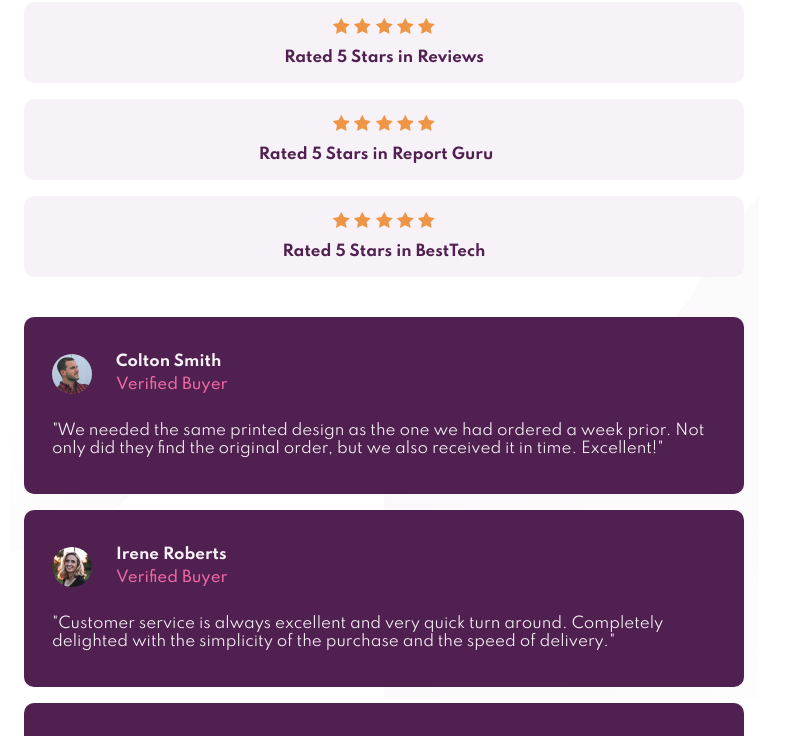
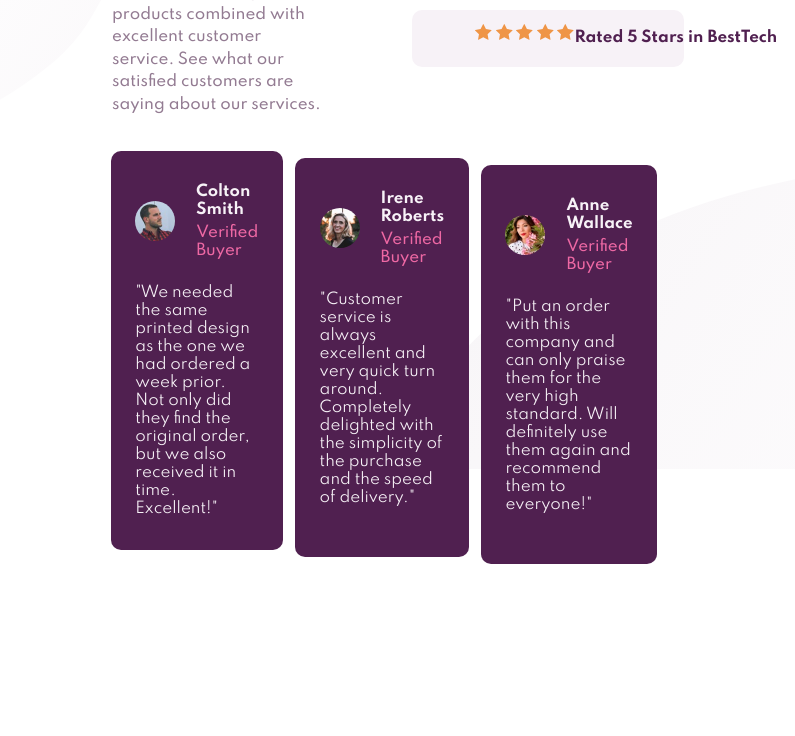
Before and after one commit to ismailcet/FrontendMentor-SocialProof, a plain HTML site: page index.html in a window 768 px wide. Shown: the part 204-940 px from the top of the page, 795 px wide, since content can reach past the window. After the commit the page ends 824 px from the top, so only its background shows below. Drawn offline with Linux system fonts and the light colour scheme.

Commit message:
Social proof section challenge hub

```diff
--- a/style.css
+++ b/style.css
@@ -20,13 +20,13 @@
   box-sizing: border-box;
 }
 html {
+  font-size: 16px;
   background-image: url(images/bg-pattern-top-mobile.svg),
     url(images/bg-pattern-bottom-mobile.svg);
   background-repeat: no-repeat, no-repeat;
   background-position: right 50vw bottom 50vh, left 50vw top 50vh;
 }
 body {
-  font-size: 16px;
   font-family: var(--ff--primary);
 }
 ul {
@@ -119,9 +119,83 @@ a {
   color: var(--clr-Soft-Pink);
 }
 /* Responsive Design */
-
+/* Tablet */
+@media screen and (max-width: 63em) and (min-width: 40em) {
+  html {
+    background-image: url(images/bg-pattern-top-desktop.svg),
+      url(images/bg-pattern-bottom-desktop.svg);
+    background-repeat: no-repeat, no-repeat;
+    background-position: right 40vw bottom 60vh, left 50vw top 0vh;
+    font-size: 14px;
+  }
+  body {
+    font-size: 14px;
+  }
+  .section {
+    margin: 5rem 8rem;
+  }
+  .section-center {
+    display: flex;
+    flex-wrap: wrap;
+  }
+  .header {
+    width: 50%;
+  }
+  .header-title {
+    margin: 0 0 0.5rem 0;
+    font-size: 30px;
+    text-align: left;
+  }
+  .header-info {
+    text-indent: 0;
+    text-align: left;
+    padding-right: 4.375rem;
+  }
+  .stars {
+    width: 50%;
+  }
+  .star {
+    display: flex;
+    align-items: center;
+    justify-content: space-around;
+  }
+  .fiveStar {
+    white-space: nowrap;
+  }
+  .star:nth-child(2) {
+    position: relative;
+    left: 1rem;
+  }
+  .star:nth-child(2) .stars-info {
+    margin-left: 0;
+  }
+  .star:last-child {
+    position: relative;
+    left: 2rem;
+  }
+  .people {
+    width: 100%;
+    display: flex;
+    justify-content: center;
+  }
+  .person {
+    margin-bottom: 0;
+    width: 350px;
+  }
+  .person:not(.person:last-child) {
+    margin-right: 0.875rem;
+  }
+  #irene {
+    position: relative;
+    top: 0.5rem;
+  }
+  #anne {
+    position: relative;
+    top: 1rem;
+  }
+}
 /* Desktop */
-@media screen and (min-width: 56em) {
+@media screen and (min-width: 63em) {
   html {
     background-image: url(images/bg-pattern-top-desktop.svg),
       url(images/bg-pattern-bottom-desktop.svg);
@@ -148,6 +222,9 @@ a {
     text-indent: 0;
     text-align: left;
     padding-right: 8.75rem;
+  }
+  .fiveStar {
+    white-space: nowrap;
   }
   .stars {
     width: 50%;
```
